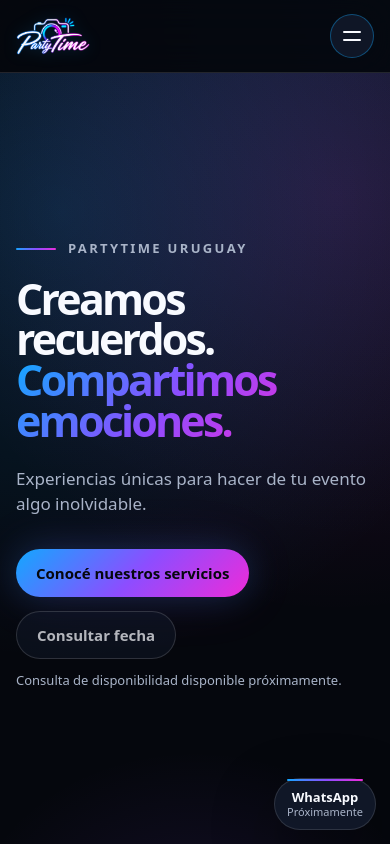
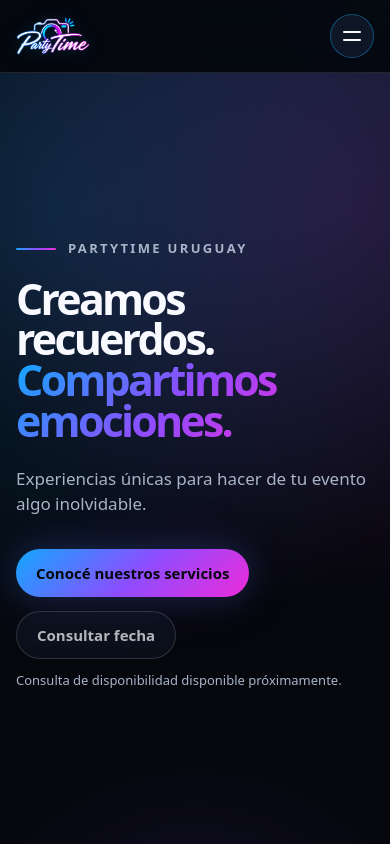
Before and after one commit to mocampo86/partytime-web, a React (Vite) app: page / in a window 390 px wide. Shown: the top 844 px of the page. Built offline with nearby package versions, Linux system fonts and the light colour scheme.

Commit message:
Funcionalidad de WhatsApp

```diff
--- a/src/components/FloatingWhatsAppCta.tsx
+++ b/src/components/FloatingWhatsAppCta.tsx
@@ -1,8 +1,42 @@
+import { getServicePageBySlug } from '../data/service-details';
+import { getWhatsAppUrl } from '../utils/whatsapp';
+
+const defaultMessage =
+  '¡Hola! Estuve viendo la web de PartyTime y me gustaría recibir información sobre sus servicios.';
+
+function getMessage() {
+  const serviceMatch = window.location.pathname.match(/^\/servicios\/([^/]+)$/);
+  const servicePage = serviceMatch ? getServicePageBySlug(serviceMatch[1]) : null;
+
+  return servicePage
+    ? `¡Hola! Estuve viendo el servicio de ${servicePage.detail.displayName} en PartyTime y me gustaría recibir más información.`
+    : defaultMessage;
+}
+
 export function FloatingWhatsAppCta() {
+  const href = getWhatsAppUrl(getMessage());
+
+  if (!href) {
+    return null;
+  }
+
   return (
-    <aside className="whatsapp-cta" aria-label="Contacto por WhatsApp">
-      <span className="whatsapp-cta__service">WhatsApp</span>
-      <span className="whatsapp-cta__status">Próximamente</span>
-    </aside>
+    <a
+      className="whatsapp-cta"
+      href={href}
+      target="_blank"
+      rel="noreferrer"
+      aria-label="Contactar a PartyTime por WhatsApp"
+    >
+      <img
+        className="whatsapp-cta__icon"
+        src="/images/whatsapp-icon.png"
+        alt=""
+        width="56"
+        height="56"
+        loading="lazy"
+        decoding="async"
+      />
+    </a>
   );
 }
--- a/src/styles/global.css
+++ b/src/styles/global.css
@@ -1702,43 +1702,33 @@ a {
   right: max(1rem, env(safe-area-inset-right));
   bottom: max(1rem, env(safe-area-inset-bottom));
   z-index: 20;
-  display: inline-flex;
-  flex-direction: column;
-  align-items: center;
-  justify-content: center;
-  min-width: 6.5rem;
-  min-height: 4rem;
-  padding: 0.625rem 0.875rem;
-  border: var(--border-subtle);
-  border-radius: 999px;
-  background: rgb(var(--color-surface-elevated-rgb) / 90%);
-  box-shadow: var(--shadow-soft);
-  pointer-events: none;
-  text-align: center;
-}
-
-.whatsapp-cta::before {
-  position: absolute;
-  top: 0;
-  right: 1rem;
-  left: 1rem;
-  height: 0.125rem;
-  border-radius: 999px;
-  background: var(--gradient-brand);
-  content: '';
-}
-
-.whatsapp-cta__service {
-  color: var(--color-text);
-  font-size: 0.875rem;
-  font-weight: 800;
-  line-height: 1.2;
-}
-
-.whatsapp-cta__status {
-  color: var(--color-text-muted);
-  font-size: 0.75rem;
-  line-height: 1.2;
+  display: inline-grid;
+  width: 3.75rem;
+  height: 3.75rem;
+  overflow: hidden;
+  place-items: center;
+  border-radius: 50%;
+  filter: drop-shadow(0 0.75rem 1.5rem rgb(0 0 0 / 35%));
+  transition:
+    transform 180ms ease,
+    filter 180ms ease;
+}
+
+.whatsapp-cta:hover {
+  filter: drop-shadow(0 1rem 1.75rem rgb(0 0 0 / 45%));
+  transform: translateY(-0.1875rem) scale(1.04);
+}
+
+.whatsapp-cta:focus-visible {
+  outline: 0.1875rem solid var(--color-accent);
+  outline-offset: 0.25rem;
+}
+
+.whatsapp-cta__icon {
+  display: block;
+  width: 100%;
+  height: 100%;
+  object-fit: cover;
 }
 
 @keyframes hero-rise-in {
@@ -1819,22 +1809,8 @@ a {
   .whatsapp-cta {
     right: max(0.875rem, env(safe-area-inset-right));
     bottom: max(0.875rem, env(safe-area-inset-bottom));
-    min-width: 0;
-    min-height: 3.25rem;
-    padding: 0.5rem 0.75rem;
-  }
-
-  .whatsapp-cta::before {
-    right: 0.75rem;
-    left: 0.75rem;
-  }
-
-  .whatsapp-cta__service {
-    font-size: 0.8125rem;
-  }
-
-  .whatsapp-cta__status {
-    font-size: 0.6875rem;
+    width: 3.25rem;
+    height: 3.25rem;
   }
 }
 
```
Also changed, not shown: public/images/whatsapp-icon.png (added).
